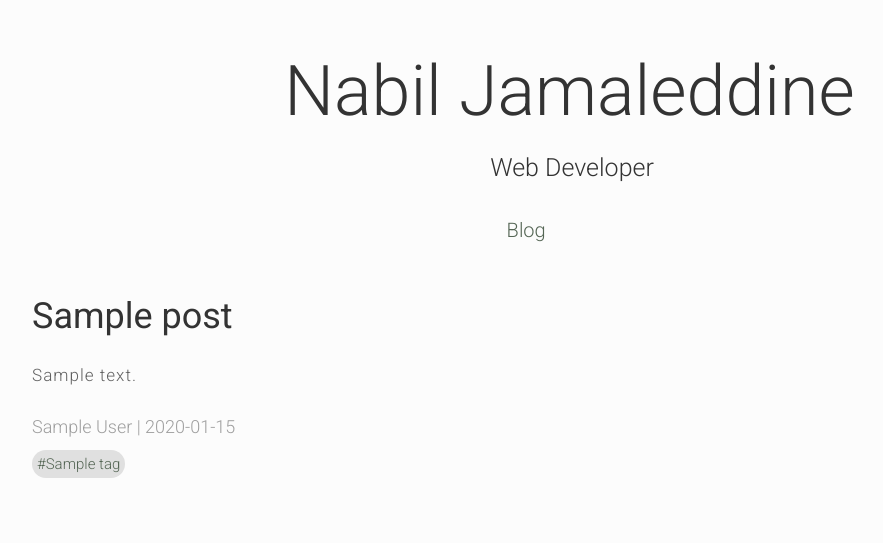
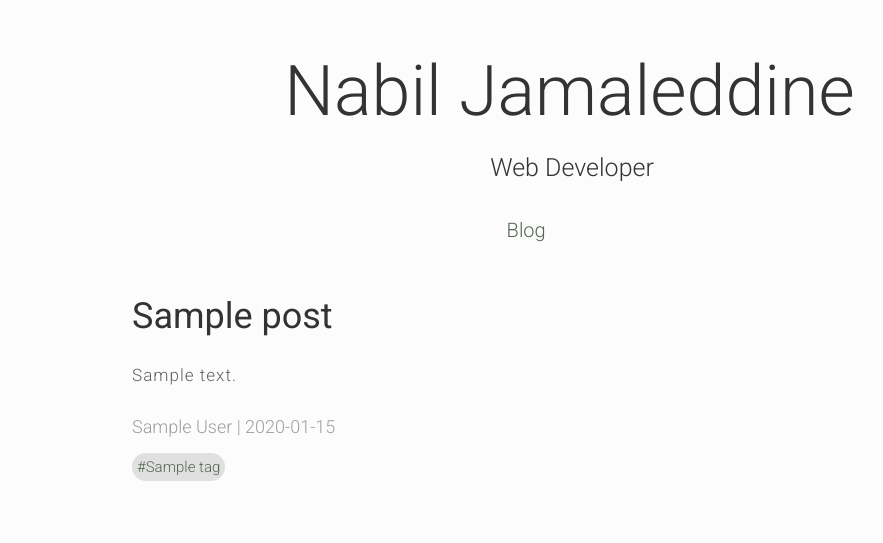
Before and after one commit to njamaleddine/nabiljamaleddine.com, a Django app: template app/templates/blog_post.html in a window 1280 px wide. Shown: the top 543 px of the page, without its empty margins (68-951 px from the left). Run offline with Django 3.2, Linux system fonts and the light colour scheme; the template is opened without the code that fills it: values that come from a table or form of the project are taken from there, others are empty; tables that the repository leaves empty hold one stand-in row (values such as "Sample post"); style sheets or scripts are compiled from the project's sources; parts of the project's set-up code (start-up, migrations or seed data) failed here and were passed over; some web fonts are replaced.

Commit message:
fix(static/scss): fix style for tags and padding for posts

```diff
--- a/app/static/scss/_blog.scss
+++ b/app/static/scss/_blog.scss
@@ -30,6 +30,7 @@
 
     @media (min-width: 500px) {
         font-size: 18px;
+        padding: 20px;
     }
 
     @media (min-width: 700px) {
@@ -38,6 +39,10 @@
 
     @media (min-width: 800px) {
         padding: 20px 100px;
+    }
+
+    @media (min-width: 1200px) {
+        padding: 20px 200px;
     }
 
     .title {
@@ -83,11 +88,13 @@
             padding: 15px 0px;
 
             .tag {
-                padding: 5px;
-                font-size: 15px;
-                outline: none;
                 background-color: #e0e0e0;
                 border-radius: 16px;
+                display: inline-block;
+                font-size: 15px;
+                margin: 1px 0px;
+                outline: none;
+                padding: 5px;
 
                 a {
                     text-decoration: none !important;
--- a/app/static/scss/_globals.scss
+++ b/app/static/scss/_globals.scss
@@ -44,9 +44,12 @@ body {
         }
 
         @media (min-width: 800px) {
+            padding: 20px 100px;
+        }
+
+        @media (min-width: 1200px) {
             padding: 20px 200px;
         }
-
     }
 }
 
```
